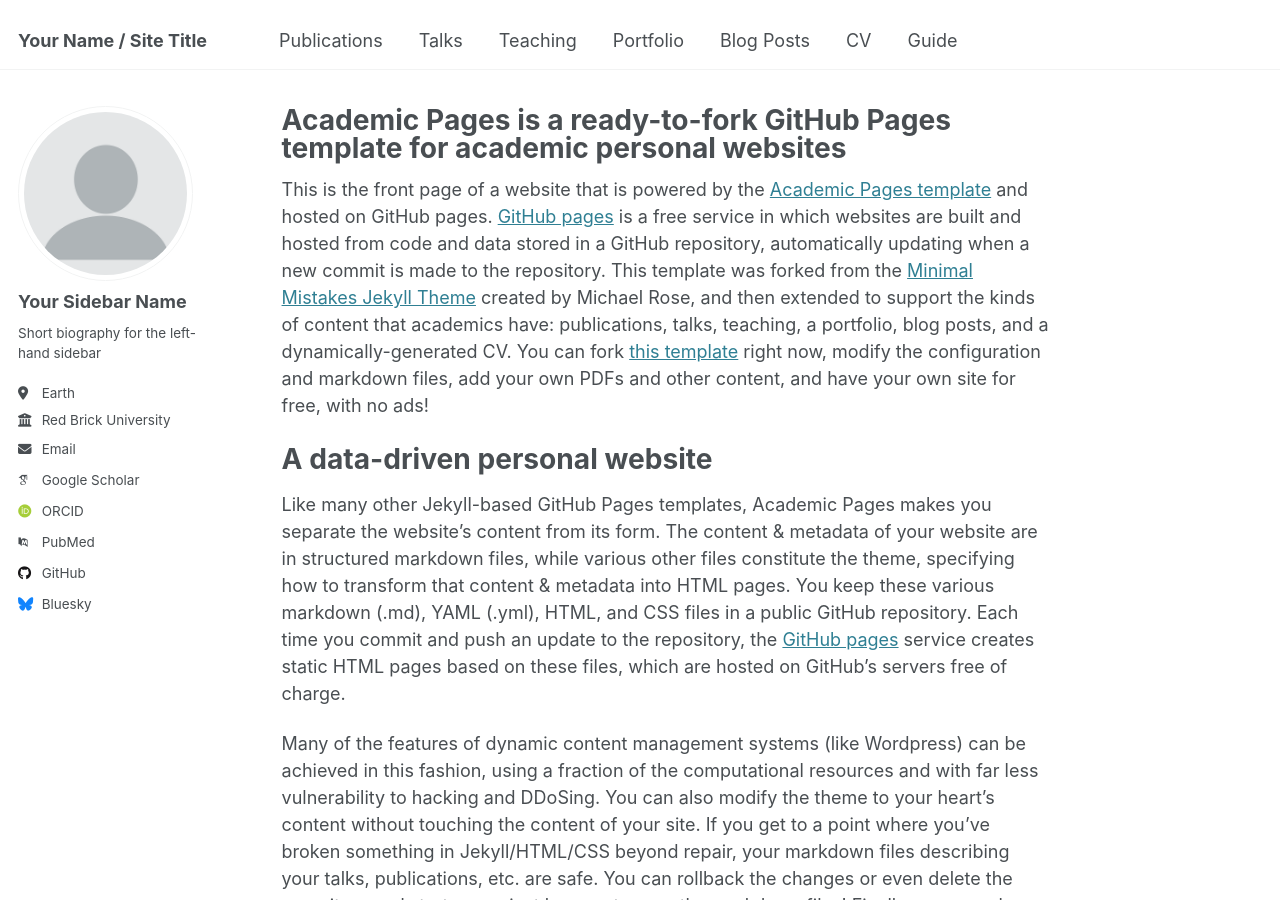
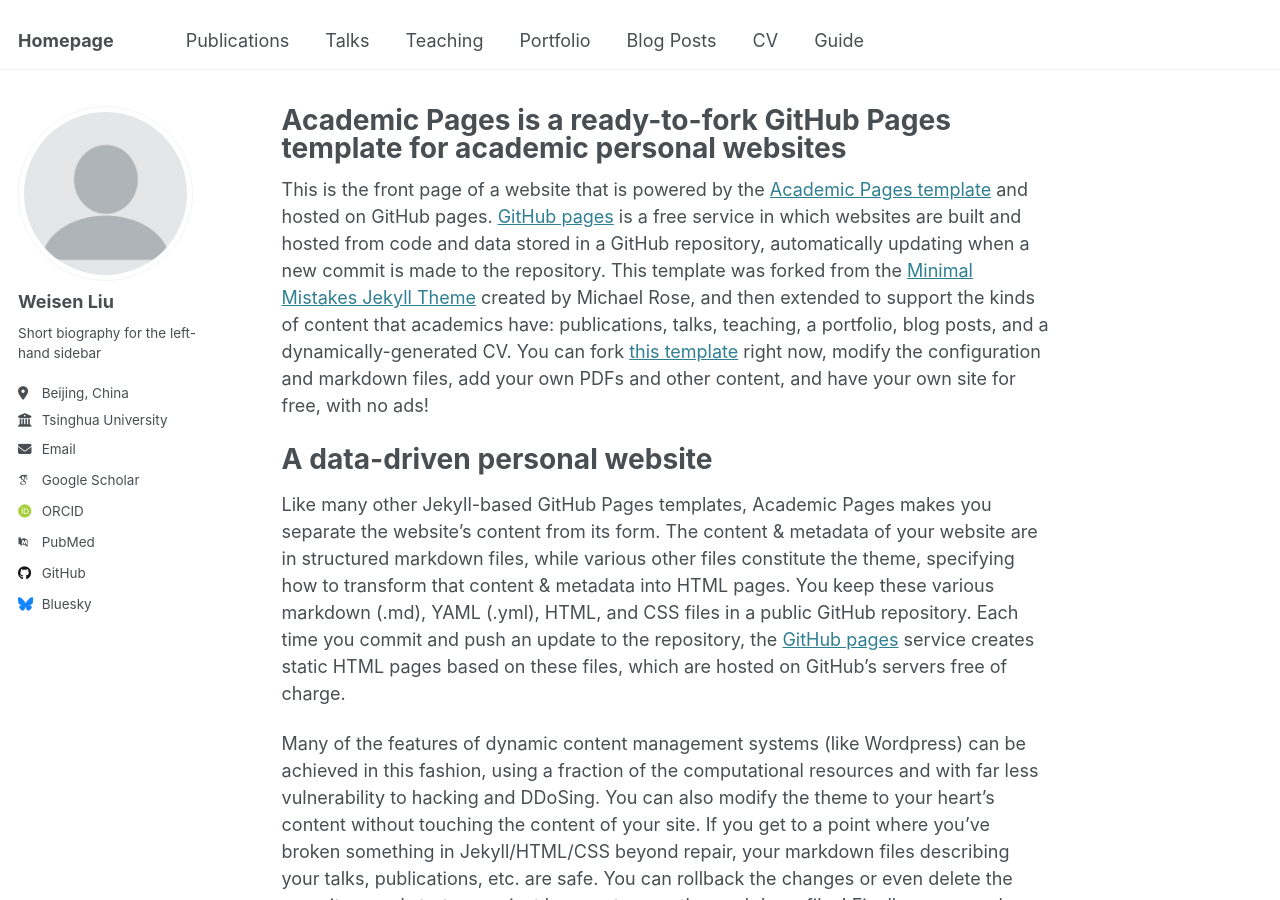
Before and after one commit to LWSen/LWSen.github.io, a Jekyll site: the page built from _pages/about.md, in a window 1280 px wide and 900 px high. Built offline with Jekyll 4.4.1, drawn with Linux system fonts in a browser that asks for light colours; some web fonts are replaced.

Commit message:
update config

```diff
--- a/_config.yml
+++ b/_config.yml
@@ -9,13 +9,13 @@
 # Basic Site Settings
 locale                   : "en-US"
 site_theme               : "default"
-title                    : "Your Name / Site Title"
+title                    : "Homepage"
 title_separator          : "-"
 name                     : &name "Your Name"
 description              : &description "personal description"
-url                      : https://academicpages.github.io # the base hostname & protocol for your site e.g. "https://[your GitHub username].github.io"
+url                      : https://lwsen.github.io # the base hostname & protocol for your site e.g. "https://[your GitHub username].github.io"
 baseurl                  : "" # the subpath of your site, e.g. "/blog"
-repository               : "academicpages/academicpages.github.io"
+repository               : "LWSen/LWSen.github.io"
 
 # Site Author - The following control what appear as part of the author content on the side bar.
 #               If a field is blank the icon and link will not appear, otherwise it will be shown.
@@ -23,13 +23,13 @@ repository               : "academicpages/academicpages.github.io"
 author:
   # Biographic information
   avatar           : "profile.png"
-  name             : "Your Sidebar Name"
+  name             : "Weisen Liu"
   pronouns         : # example: "she/her"
   bio              : "Short biography for the left-hand sidebar"
-  location         : "Earth"
-  employer         : "Red Brick University"
+  location         : "Beijing, China"
+  employer         : "Tsinghua University"
   uri              : # URL
-  email            : "none@example.org"
+  email            : "lws22@mails.tsinghua.edu.cn"
 
   # Academic websites
   arxiv            : # URL - Update with the correct link to your profile
@@ -45,7 +45,7 @@ author:
   bitbucket        : # Username - Update with your username on the site
   codepen          : # Username
   dribbble         : # Username
-  github           : "academicpages"
+  github           : "LWSen"
   kaggle           : # Username
   stackoverflow    : # User number or user number and name (i.e., use "1" or "1/jeff-atwood")
 
@@ -265,15 +265,6 @@ defaults:
       author_profile: true
       share: true
       comments: true
-  # _portfolio
-  - scope:
-      path: ""
-      type: portfolio
-    values:
-      layout: single
-      author_profile: true
-      share: true
-      comment: true
   # _talks
   - scope:
       path: ""
```
